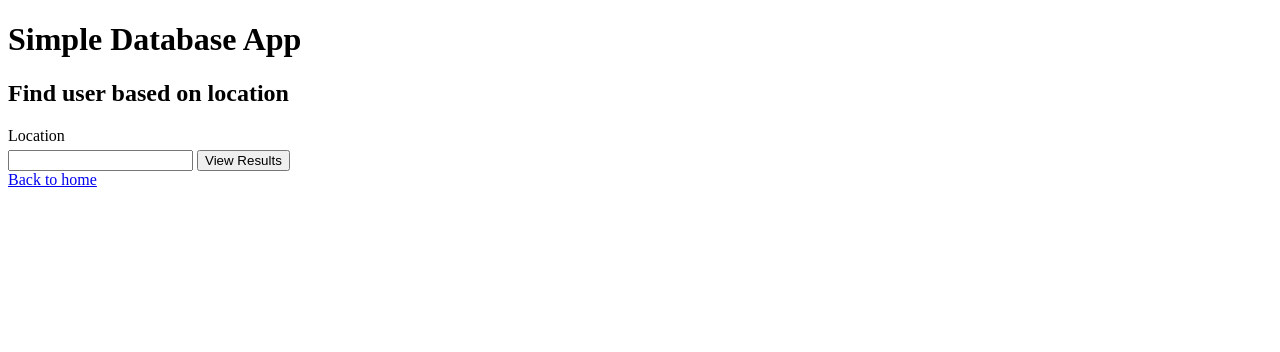
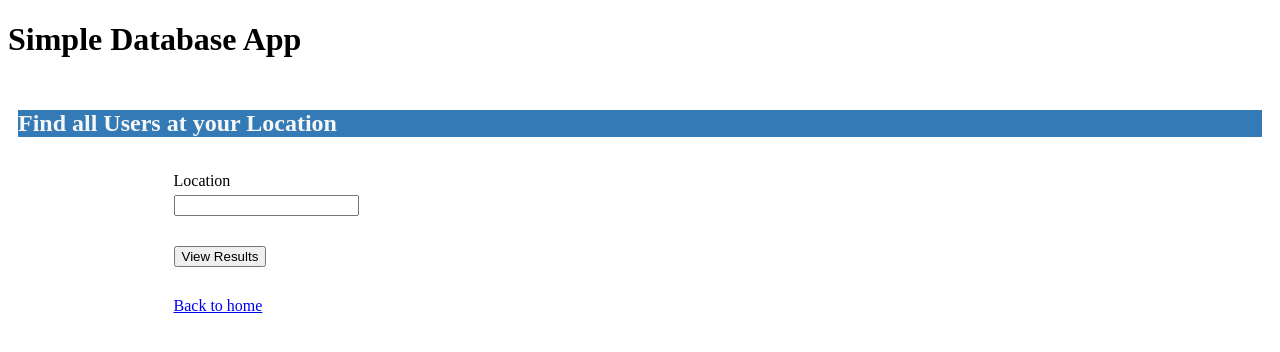
Before and after one commit to Abhipanda4/cs315Proj, a PHP site: page /read.php in a window 1280 px wide. Shown: the top 352 px of the page. Run offline with PHP 8.4, Linux system fonts and the light colour scheme.

Commit message:
Minor changes

```diff
--- a/config.php
+++ b/config.php
@@ -12,4 +12,4 @@
 $dsn        = "mysql:host=$host;dbname=$dbname"; // will use later
 $options    = array(
 	                PDO::ATTR_ERRMODE => PDO::ERRMODE_EXCEPTION
-			              );
+			        );
--- a/read.php
+++ b/read.php
@@ -59,14 +59,24 @@ if (isset($_POST['submit'])) {
 <?php	}
 }?>
 
-<h2>Find user based on location</h2>
+<body>
+	<div class="container main-body">
+		<div class="jumbotron text-center" style="background-color: #337ab7 !important; color: #f7f7f7">
+			<h2> Find all Users at your Location </h2>
+		</div>
 
-<form method="post">
-	<label for="location">Location</label>
-	<input type="text" id="location" name="location">
-	<input type="submit" name="submit" value="View Results">
-</form>
-
-<a href="index.php">Back to home</a>
+		<form method="post">
+			<div class="form-input">
+				<label for="location">Location</label>
+				<input type="text" id="location" name="location" class="form-control">
+			</div>
+			<div class="form-input">
+				<input type="submit" name="submit" value="View Results" class="btn btn-success">
+			</div>
+		</form>
+		<div class="form-input">
+			<a href="index.php" type="button" class="btn btn-success">Back to home</a>
+		</div>
+</div>
 
 <?php include "templates/footer.php"; ?>
```
Also changed, not shown: common.php (+4 -9 lines), install.php (+1 -13 lines), data/init.sql (line endings or trailing spaces).
